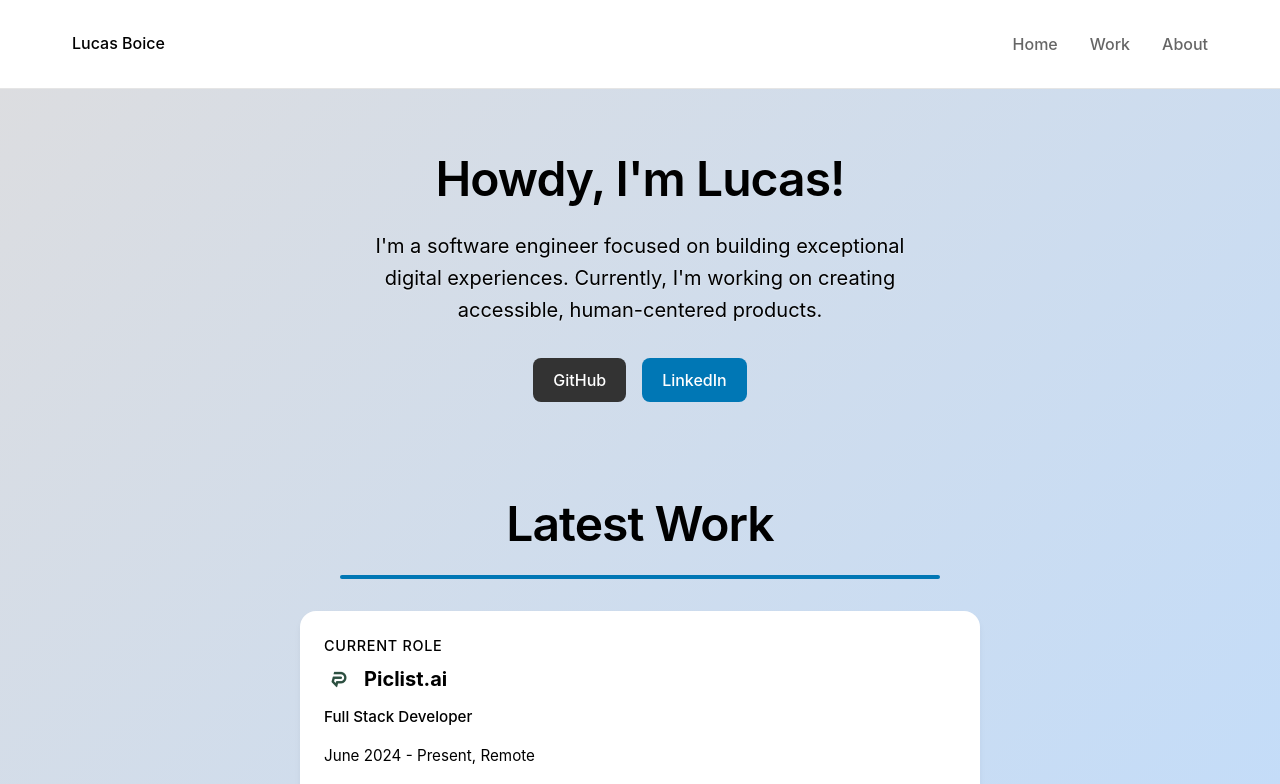
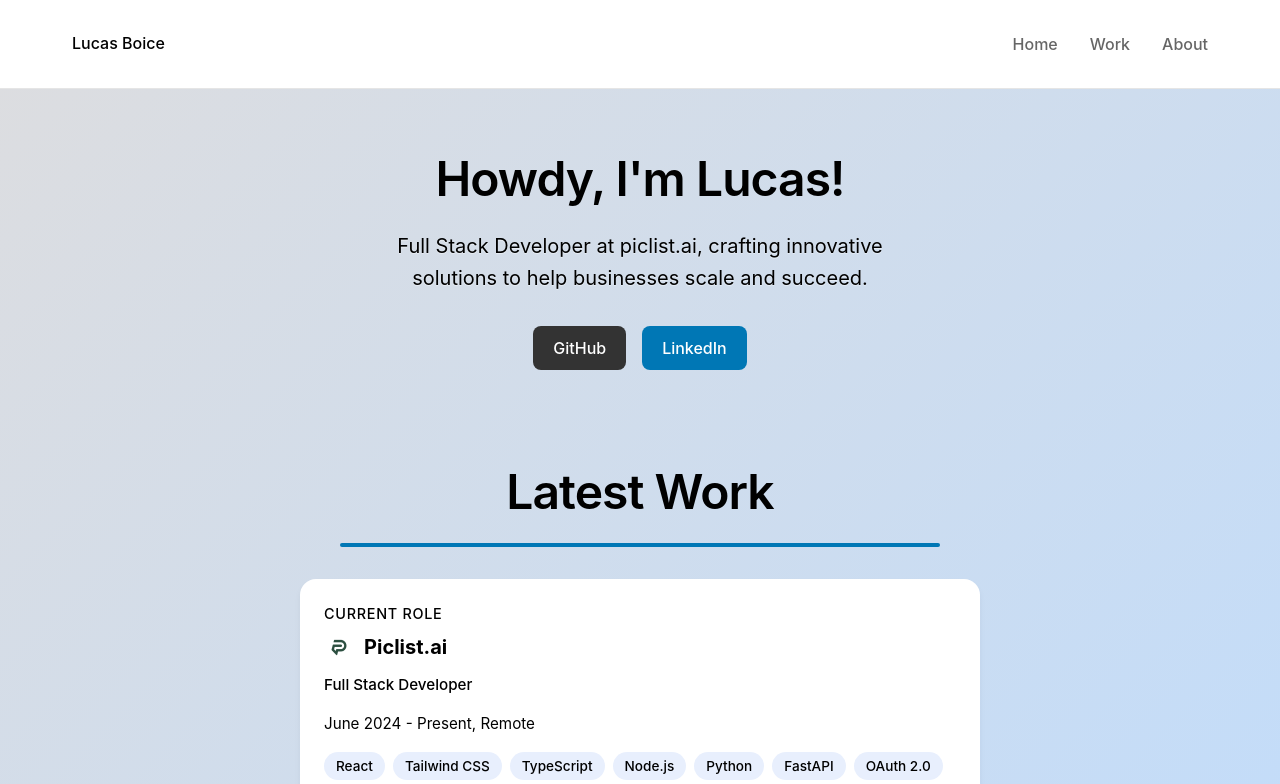
Before and after one commit to LRboice/personal-site, a React (Vite) app: page / in a window 1280 px wide. Shown: the top 784 px of the page. Built offline with nearby package versions, Linux system fonts and the light colour scheme.

Commit message:
- paragraph updates

```diff
--- a/src/pages/About.tsx
+++ b/src/pages/About.tsx
@@ -43,8 +43,10 @@
         <h1>About Me</h1>
         <div className="section-divider"/>
         <p>
-          I'm a software engineer passionate about creating elegant solutions to complex problems.
-          My journey in tech has been driven by curiosity and a desire to build meaningful applications.
+          I've always enjoyed videogames, but I had long wanted to learn what went on under the hood.
+          That curiosity led me to pursue a degree in Computer Science at Kansas State University.
+          Over time, designing andbuilding projects became much more fun than playing games. Now, I'm a proud engineer at piclist.ai,
+          developing a service that empowers businesses to grow.
         </p>
       </section>
 
--- a/src/pages/Home.tsx
+++ b/src/pages/Home.tsx
@@ -8,8 +8,7 @@
       <section className="hero-section">
         <h1>Howdy, I'm Lucas!</h1>
         <p className="hero-text">
-          I'm a software engineer focused on building exceptional digital experiences.
-          Currently, I'm working on creating accessible, human-centered products.
+          Full Stack Developer at piclist.ai, crafting innovative solutions to help businesses scale and succeed.
         </p>
 
         <div className="hero-buttons">
```
